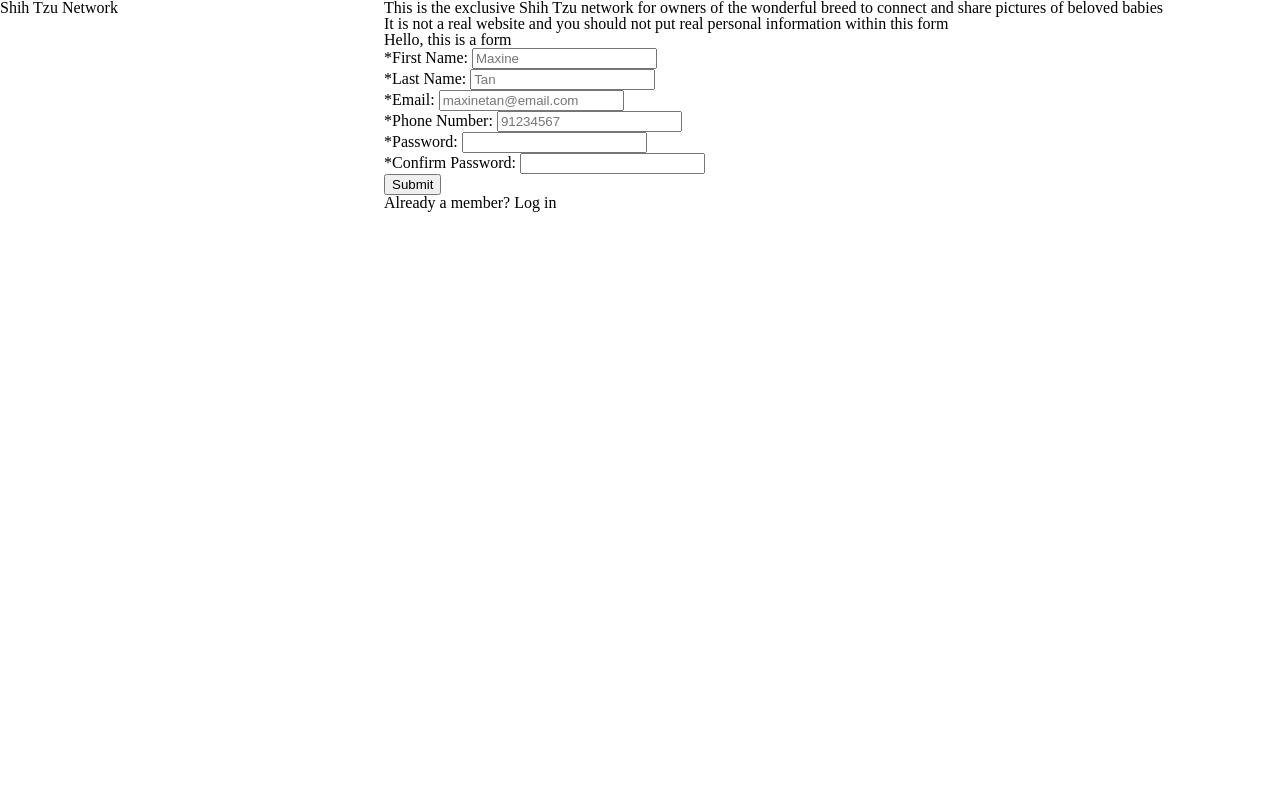
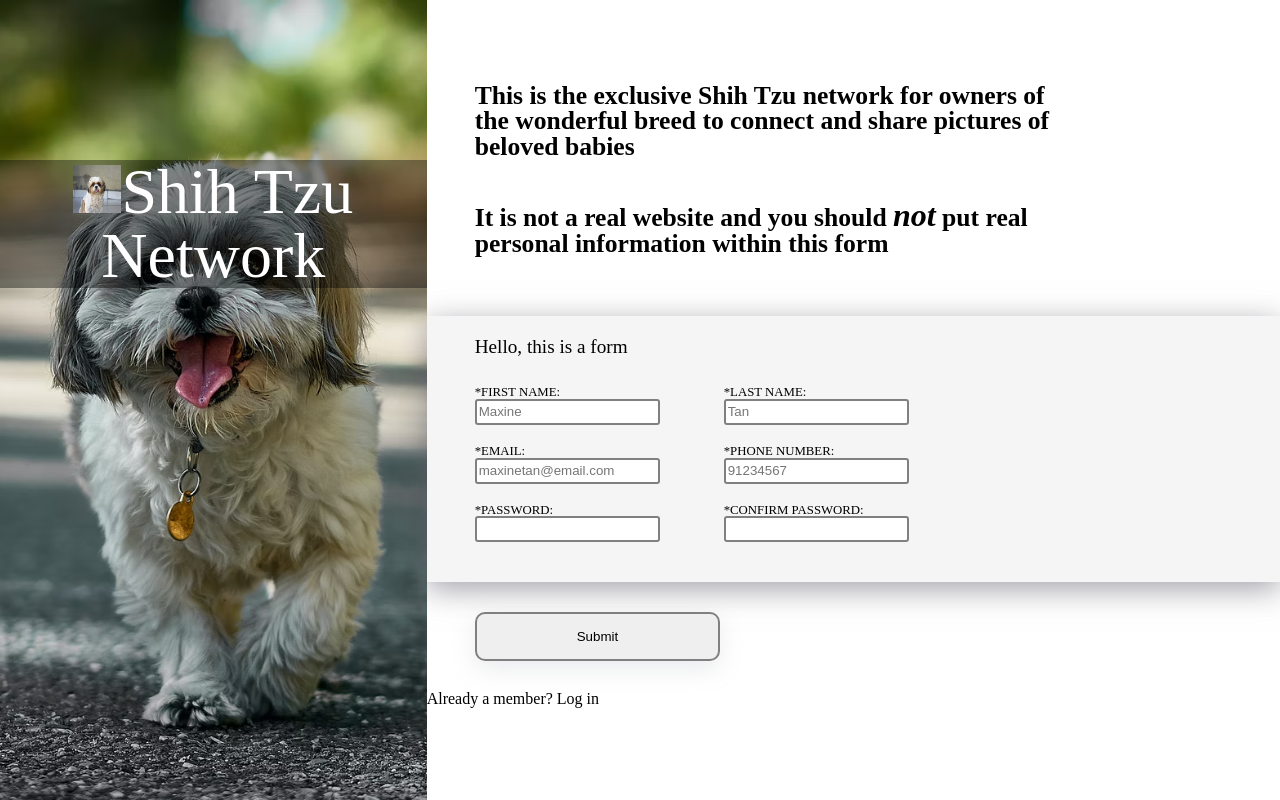
Before and after one commit to Bryan-LohJW/odin-sign-up-form, a plain HTML site: page index.html in a window 1280 px wide. Drawn offline with Linux system fonts and the light colour scheme.

Commit message:
feat: styles
add style for form
add positioning for page

```diff
--- a/styles.css
+++ b/styles.css
@@ -51,23 +51,114 @@ table {
 body {
     display: flex;
     width: 100vw;
+    height: 100vh;
 }
 
 .sidebar {
-    flex: 0.3 1 0;
+    flex: 1 1 0;
+
+    background-image: url('/images/side-bar.avif');
+    background-size: cover;
+    background-position: center;
+
+    text-align: center;
+}
+
+.sidebar p {
+    background-color: rgba(0, 0, 0, 0.4);
+
+    position:relative;
+    top: 20%;
+
+    color: rgba(255, 255, 255, 1);
+    font-size: max(5vw, 3rem);
+    margin: 0px;
+    padding: 0px;
+}
+
+.sidebar p::before{
+    background-image: url('images/logo.jpeg');
+    background-size: 100% 100%;
+    display: inline-block;
+    width: 3rem;
+    height: 3rem;
+    content:"";
 }
 
 .mainContent {
-    flex: 0.7 1 0;
+    flex: 2 1 0;
+    display: flex;
+    flex-direction: column;
+
+    justify-content: center;
 }
 
-.logo {
-    background-color: black;
-    opacity: 50%;
+.mainContent>p {
+    font-size: max(2vw, 1.5rem);
+    padding: 20px 3rem;
+    margin-right: 20%;
+    font-weight: bold;
 }
 
-.backgroundImg {
-    z-index: -1;
+em {
+    font-style: italic;
+    font-weight: bold;
+    font-size: 2rem;
+}
+
+form {
+    padding: 30px 0px;
+}
+
+form fieldset{
+    background-color: whitesmoke;
+
+    box-shadow: rgba(100, 100, 111, 0.6) 0px 7px 29px 0px;
+
+    padding: 40px 0px 20px;
+}
+
+.formRow {
+    display: flex;
+    justify-content: start;
+    gap: 4rem;
+
+    margin: 20px 3rem;
+}
+
+label{
+    display: block;
+
+    font-size: .8rem;
+    text-transform: uppercase;
+}
+
+form>fieldset>legend {
     position: relative;
-    border: 100px solid blue;
+    top: 30px;
+    left: 3rem;
+
+    font-size: 1.2rem;
+
 }
+
+form button {
+    margin: 30px 3rem;
+}
+
+form input {
+    border: 2px solid grey;
+    border-radius: 3px;
+    height: 20px;
+}
+
+form button {
+    border: 2px solid grey;
+    border-radius: 10px;
+    padding: 15px 100px;
+    box-shadow: rgba(149, 157, 165, 0.2) 0px 8px 24px;
+}
+
+form button:hover {
+    color: black;
+}
```
